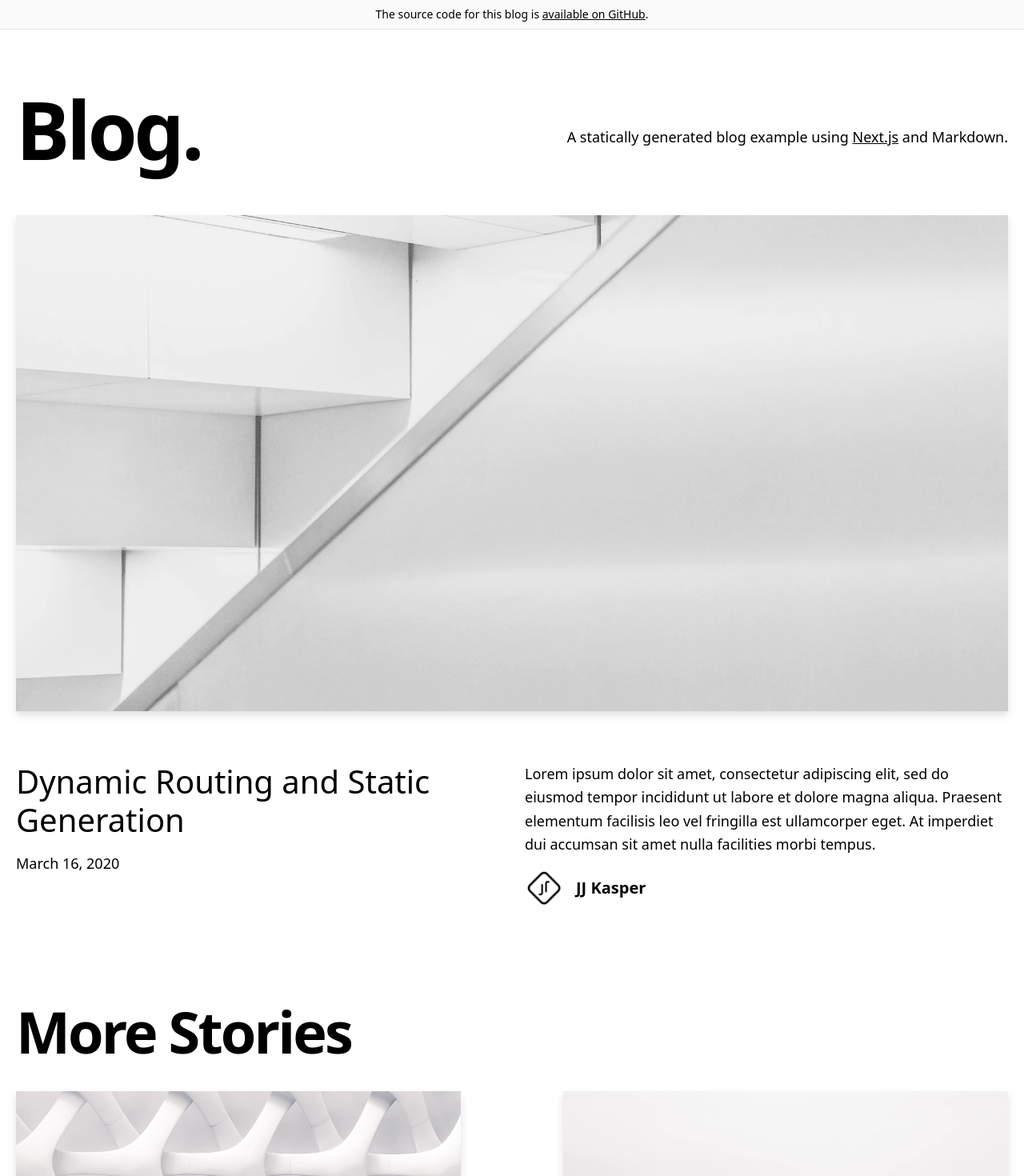
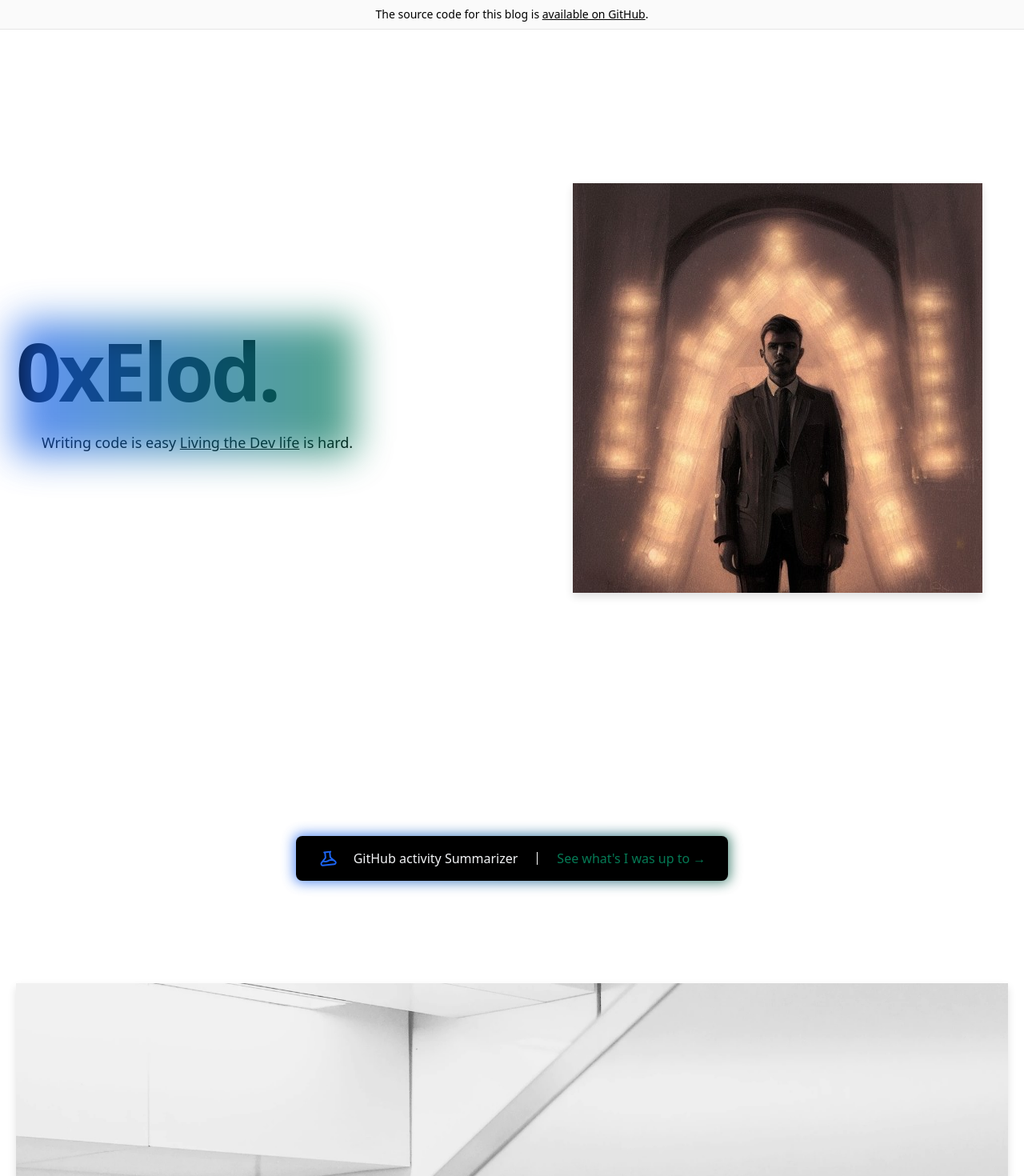
Before and after one commit to VargaElod23/blog, a Next.js app: page / in a window 1280 px wide. Shown: the top 1470 px of the page at 80% size. Built offline with nearby package versions, Linux system fonts and the light colour scheme.

Commit message:
implements intro section

```diff
--- a/components/intro.tsx
+++ b/components/intro.tsx
@@ -1,23 +1,70 @@
-import { CMS_NAME } from '../lib/constants'
+import { CMS_NAME } from "../lib/constants";
+import Switcher from "./Switcher";
+import CoverImage from "./cover-image";
+import Image from "next/image";
 
 const Intro = () => {
   return (
-    <section className="flex-col md:flex-row flex items-center md:justify-between mt-16 mb-16 md:mb-12">
-      <h1 className="text-5xl md:text-8xl font-bold tracking-tighter leading-tight md:pr-8">
-        Blog.
-      </h1>
-      <h4 className="text-center md:text-left text-lg mt-5 md:pl-8">
-        A statically generated blog example using{' '}
-        <a
-          href="https://nextjs.org/"
-          className="underline hover:text-blue-600 duration-200 transition-colors"
-        >
-          Next.js
-        </a>{' '}
-        and {CMS_NAME}.
-      </h4>
-    </section>
-  )
-}
+    <>
+      <section className="flex-col md:flex-row flex items-center md:justify-between mt-16 mb-16 md:mb-12">
+        <div className="relative group">
+          <div className="absolute -inset-0.5 bg-gradient-to-r from-blue-600 to-green-600 rounded-lg blur-xl opacity-70 dark:opacity-35 group-hover:opacity-75 transition duration-1000 group-hover:duration-200"></div>
+          <h1 className="text-5xl md:text-8xl font-bold tracking-tighter leading-tight md:pr-8 bg-white dark:bg-black text-black dark:text-white rounded-lg pb-2">
+            0xElod.
+          </h1>
+          <h4 className="text-center md:text-left text-lg pt-2 md:pl-8">
+            Writing code is easy{" "}
+            <span className="underline cursor-pointer hover:text-blue-600 duration-200 transition-colors">
+              Living the Dev life
+            </span>{" "}
+            is hard.
+          </h4>
+        </div>
+        <div className="px-8 py-32">
+          <Image
+            src="/me.png"
+            alt="Elod Varga"
+            className="shadow-sm w-full object-contain"
+            width={256}
+            height={256}
+          />
+        </div>
+      </section>
+      <section>
+        <div className="px-8 py-32">
+          <div className="grid gap-8 items-start justify-center">
+            <div className="relative group">
+              <div className="absolute -inset-0.5 bg-gradient-to-r from-blue-600 to-green-800 rounded-lg blur opacity-75 group-hover:opacity-100 transition duration-1000 group-hover:duration-200 animate-tilt"></div>
+              <button className="relative px-7 py-4 bg-black dark:bg-gray-200 rounded-lg leading-none flex items-center divide-x divide-white">
+                <span className="flex items-center space-x-5">
+                  <svg
+                    xmlns="http://www.w3.org/2000/svg"
+                    className="h-6 w-6 text-blue-600 -rotate-6"
+                    fill="none"
+                    viewBox="0 0 24 24"
+                    stroke="currentColor"
+                  >
+                    <path
+                      strokeLinecap="round"
+                      strokeLinejoin="round"
+                      strokeWidth="2"
+                      d="M19.428 15.428a2 2 0 00-1.022-.547l-2.387-.477a6 6 0 00-3.86.517l-.318.158a6 6 0 01-3.86.517L6.05 15.21a2 2 0 00-1.806.547M8 4h8l-1 1v5.172a2 2 0 00.586 1.414l5 5c1.26 1.26.367 3.414-1.415 3.414H4.828c-1.782 0-2.674-2.154-1.414-3.414l5-5A2 2 0 009 10.172V5L8 4z"
+                    />
+                  </svg>
+                  <span className="pr-6 text-gray-100 dark:text-blue-600">
+                    GitHub activity Summarizer
+                  </span>
+                </span>
+                <span className="pl-6 text-green-600 group-hover:text-green-300 dark:group-hover:text-purple-600 transition duration-200">
+                  See what's I was up to &rarr;
+                </span>
+              </button>
+            </div>
+          </div>
+        </div>
+      </section>
+    </>
+  );
+};
 
-export default Intro
+export default Intro;
```
Also changed, not shown: public/me.png (added).
